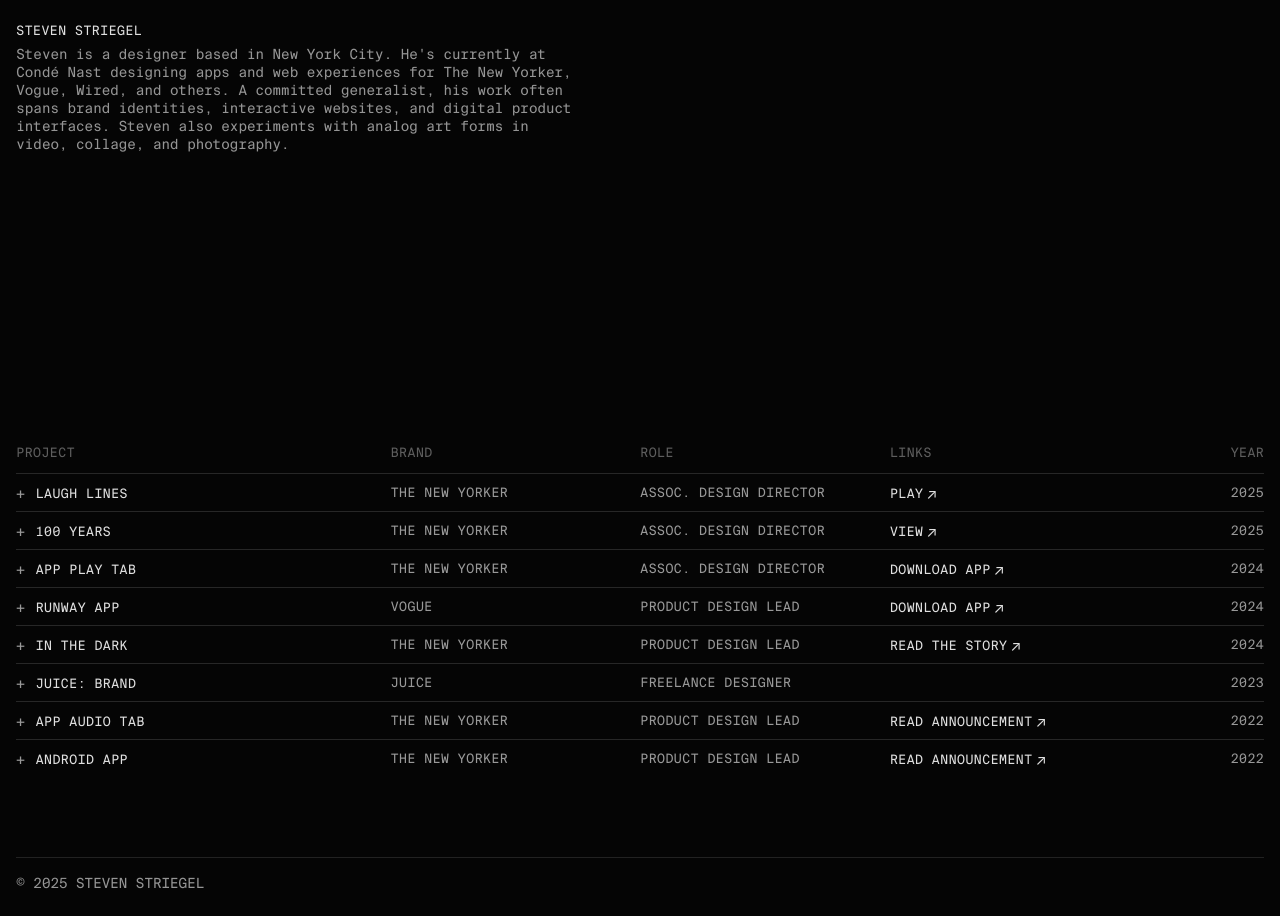
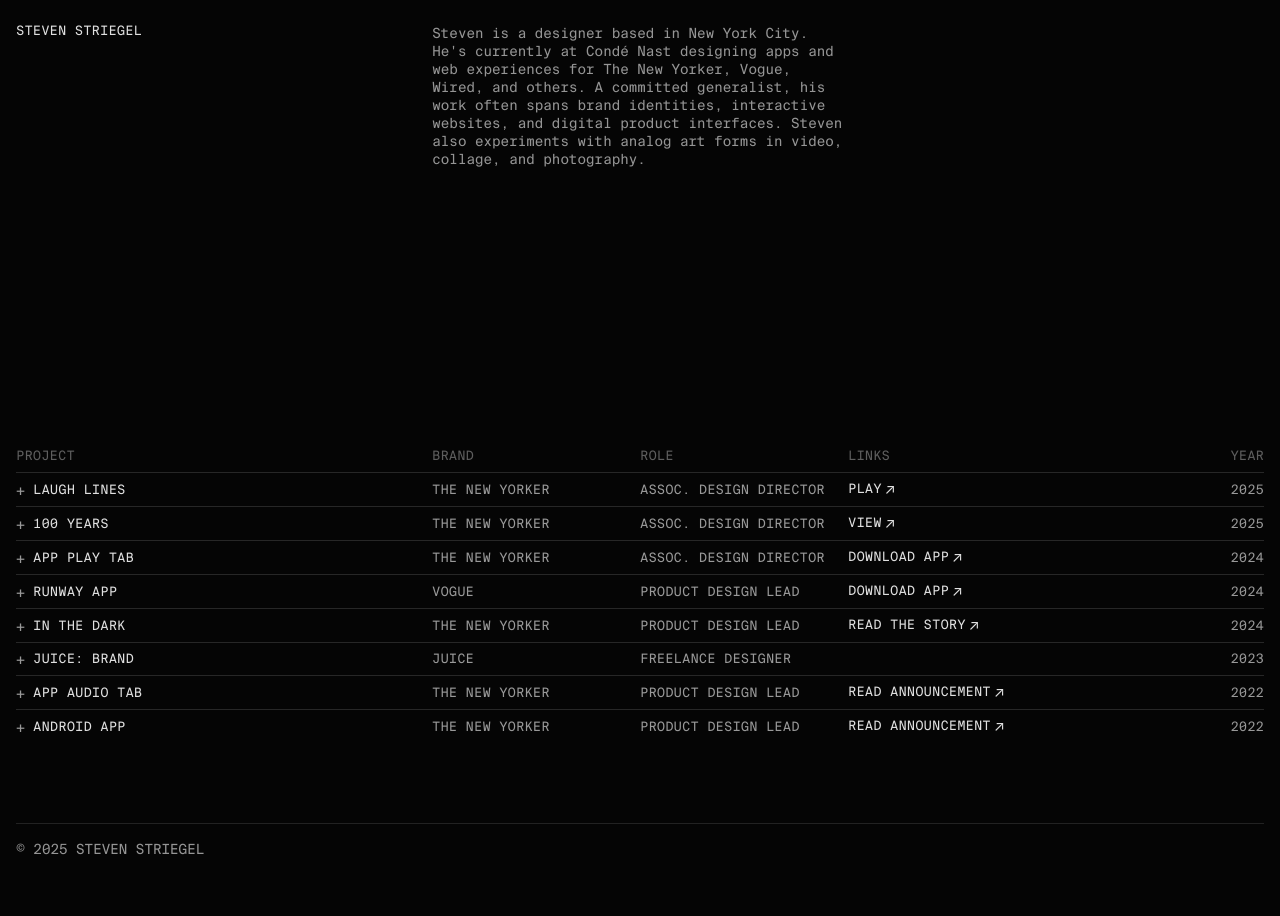
Before and after one commit to sstriegs/sstriegs, a plain HTML site: page index.html in a window 1280 px wide. After the commit the page ends 882 px from the top, so only its background shows below. Drawn offline with Linux system fonts and the light colour scheme.

Commit message:
css-grid

```diff
--- a/styles.css
+++ b/styles.css
@@ -66,16 +66,18 @@ header {
 }
 
 .name-container {
-    max-width: 50%;
+    display: grid;
+    grid-template-columns: repeat(12, 1fr);
 }
 
 .name {
     margin-bottom: 0.5rem;
     line-height: 1;
+    grid-column: 1 / 5;
 }
 
 .bio {
-    max-width: 90%;
+    grid-column: 5 / 9;
 }
 
 .gallery {
@@ -104,16 +106,23 @@ header {
 }
 
 .table-header {
+    display: grid;
+    grid-template-columns: repeat(12, 1fr);
     padding-bottom: 0.5rem;
 }
 
 .table-header th {
     text-align: left;
-    padding: 12px 0;
     font-weight: normal;
     font-style: normal;
     color: #5e5e5e;
 }
+
+.table-header th:nth-child(1) { grid-column: 1 / 5; }  /* Project */
+.table-header th:nth-child(2) { grid-column: 5 / 7; }  /* Brand */
+.table-header th:nth-child(3) { grid-column: 7 / 9; }  /* Role */
+.table-header th:nth-child(4) { grid-column: 9 / 11; } /* Links */
+.table-header th:nth-child(5) { grid-column: 11 / 13; } /* Year */
 
 .table-header th.year-header {
     text-align: right;
@@ -123,6 +132,9 @@ header {
     border-top: 1px solid #272727;
     cursor: pointer;
     transition: background-color 0.2s ease;
+    display: grid;
+    grid-template-columns: repeat(12, 1fr);
+    align-items: center;
 }
 
 @keyframes blink {
@@ -137,7 +149,8 @@ header {
 
 .project-row td {
     padding: 8px 0;
-    vertical-align: middle;
+    display: flex;
+    align-items: center;
 }
 
 .meta-text {
@@ -147,13 +160,12 @@ header {
     color: #999;
 }
 
-.brand {
-    width: 20%;
+.project {
+    grid-column: 1 / 5;
 }
 
-.project {
-    width: 60%;
-    display: block;
+.brand {
+    grid-column: 5 / 7;
 }
 
 .project-title {
@@ -169,6 +181,7 @@ header {
     line-height: 1;
     text-align: center;
     color: #999;
+    margin-right: 8px;
 }
 
 .toggle-icon::before {
@@ -180,11 +193,11 @@ header {
 }
 
 .role {
-    width: 20%;
+    grid-column: 7 / 9;
 }
 
 .links {
-    width: 15%;
+    grid-column: 9 / 11;
 }
 
 .links a {
@@ -210,8 +223,9 @@ header {
 }
 
 .year {
-    width: 15%;
+    grid-column: 11 / 13;
     text-align: right;
+    justify-content: flex-end;
 }
 
 .project-details {
@@ -234,7 +248,7 @@ header {
 }
 
 .project-description {
-    padding: 0 0 0 18px;
+    padding: 0 0 0 16px;
     max-width: 50%;
     margin: 4px 0 24px 0;
 }
@@ -281,6 +295,16 @@ footer {
     .name-container {
         max-width: 100%;
         margin-bottom: 1rem;
+        display: block;
+    }
+
+    .name {
+        grid-column: auto;
+        margin-bottom: 8px;
+    }
+
+    .bio {
+        grid-column: auto;
     }
 
     h1 {
```
